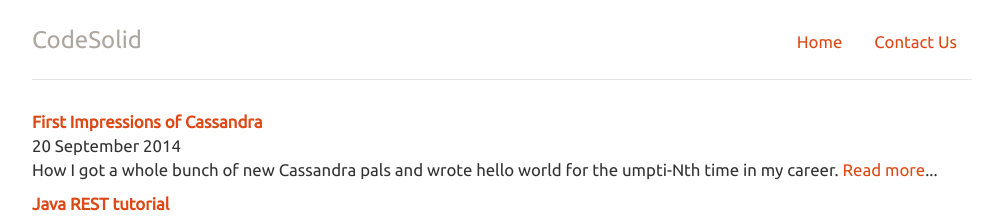
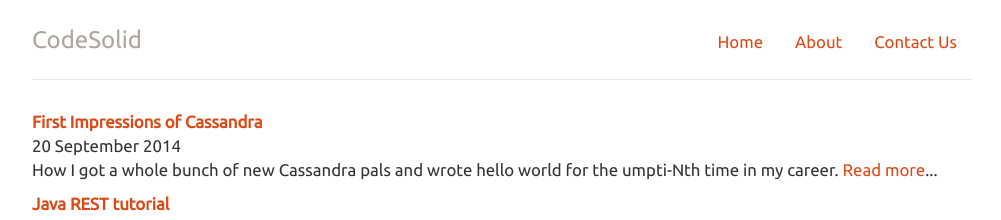
Before and after one commit to JohnLockwood/CodeSolid.github.io, a Jekyll site: the page built from index.html, in a window 1280 px wide and 900 px high. Shown: the top 220 px of the window, without its empty margins (138-1139 px from the left). Built offline with Jekyll 4.4.1, drawn with Linux system fonts in a browser that asks for light colours; nearby versions of some CDN libraries; Markdown is read by kramdown in place of the engine named in the settings; the list of posts is cut into pages by our own code.

Commit message:
Add about page, fix blog links

```diff
--- a/_layouts/default.html
+++ b/_layouts/default.html
@@ -47,6 +47,7 @@ woopra.track();
 -->     <div class="header">
         <ul class="nav nav-pills pull-right">
         <li><a href="/">Home</a></li>
+        <li><a href="/about/">About</a></li>
         <li><a href="/contact/">Contact Us</a></li>
         </ul>
         <h3 class=text-muted>CodeSolid</h3>
--- a/blog/index.html
+++ b/blog/index.html
@@ -24,9 +24,9 @@ title: My Blog
     {% if page == paginator.page %}
       <em>{{ page }}</em>
     {% elsif page == 1 %}
-      <a href="/blog/">{{ page }}</a>
+      <a href="/">{{ page }}</a>
     {% else %}
-      <a href="/blog/page{{page}}">{{ page }}</a>
+      <a href="/page{{page}}">{{ page }}</a>
     {% endif %}
   {% endfor %}
 
--- a/index.html
+++ b/index.html
@@ -24,9 +24,9 @@ title: CodeSolid -- John Lockwood's Blog
     {% if page == paginator.page %}
       <em>{{ page }}</em>
     {% elsif page == 1 %}
-      <a href="/blog/">{{ page }}</a>
+      <a href="/">{{ page }}</a>
     {% else %}
-      <a href="/blog/page{{page}}">{{ page }}</a>
+      <a href="/:page{{page}}">{{ page }}</a>
     {% endif %}
   {% endfor %}
 
```
Also changed, not shown: _pages/about.md (added, +13 -0 lines).
